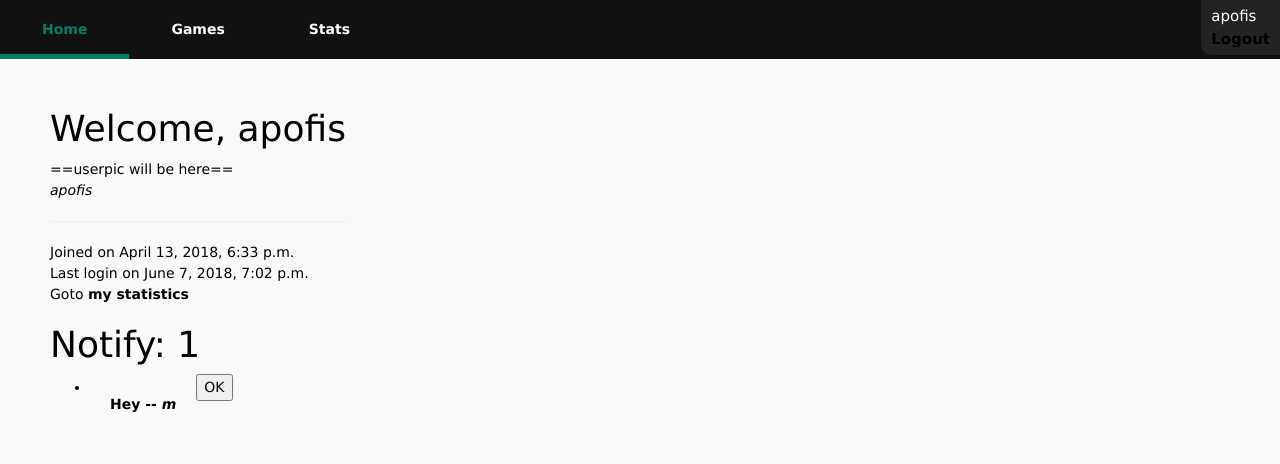
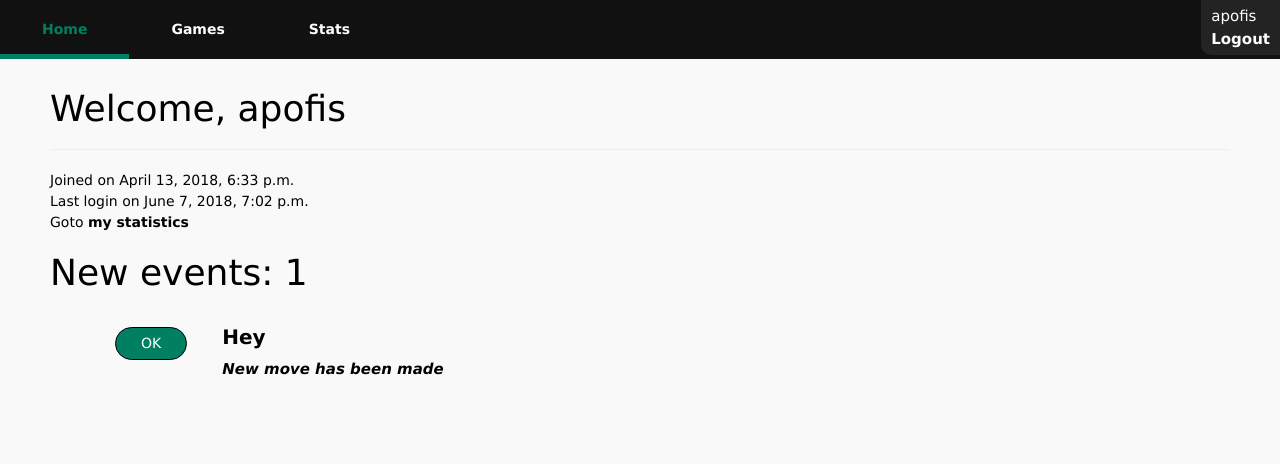
Before and after one commit to apofis96/The_777stones, a Django app: page /home/ in a window 1280 px wide. Shown: the top 464 px of the page. Run offline with Django 3.2, Linux system fonts and the light colour scheme; a user stored in the database is signed in; data comes from the database, SQL or seed files in the repository; both versions use the stored data as it was after the commit; some libraries are stand-ins or nearby versions.

Commit message:
Очень много улучшений

```diff
--- a/static/css/styles.css
+++ b/static/css/styles.css
@@ -1,6 +1,7 @@
 :root {
     --main-bg-color: #f9f9f9;
     --em-color: #008060;
+    --em-color-red: #CC3434;
 }
 
 body {
@@ -37,11 +38,17 @@ header{
 		border: none;
 		background-color: rgba(55,55,55,0.5);
 	}
+    #user a{
+        color: white;
+    }
 .header{
 	padding: 0;
 	padding-left: 5%;
 }
 
+aside{
+    display: inline-block;
+}
 nav{
 	display: table-row-group;
 	width: 100%;
@@ -107,24 +114,43 @@ nav{
     }
 
 /*Available games*/
-    #availablegame-list{
+    #availablegame-list, #notifications-list{
 	    list-style-type: none;
+    }
+    .notification-item{
+        display: block;
     }
     #availablegame-list li div{
         display: inline-block;
     }
-    .availableGame{
+    .availableGame, .notification-item{
         padding: 20px;
         display: inline-block;
         float: left;
         border: var(--main-bg-color);
     }
-    .availableGame div{
+
+    .notification-item{
+        display: block;
+        float: none;
+    }
+    .notification-item div{
+        display: block;
+    }
+    .notification-item form{
+        display: block;
+        margin-right: 30px;
+    }
+    .availableGame div, .notification-item div, .notification-item a div div, .notification-item div div{
         font-size: 20px;
     }
-    .availableGame span{
+    .availableGame, .notification-item span, .notification-item a div span, .notification-item div span{
         font-size: 15px;
         font-style: italic;
+    }
+    #seen{
+       display: block;
+        float: left;
     }
     .isprivate{
         margin: 3px;
@@ -179,7 +205,7 @@ nav{
         padding: 7px 25px 7px 25px;
     }
     #gamenav-newgame a{
-        color: #CC3434;
+        color: var(--em-color-red);
     }
     #gamenav-newgame a:hover{
         border: #CC3434;
@@ -187,13 +213,87 @@ nav{
         border-style: solid;
         border-width: thick;
     }
+    #allgames-top-stats {
+        position: fixed;
+        right: 50px;
+    }
 
+form input{
+    margin-bottom: 10px;
+    height: 2em;
+    text-align: center;
+    border-radius: 2em;
+    border-width: thin;
+    border-style: solid;
+}
+    #login-container, #stats-container{
+        margin: auto;
+        width: 30%;
+        padding: 20px;
+        text-align: center;
+        border-radius: 40px;
+        border-color: lightgray;
+        border-width: thin;
+        border-style: solid;
+    }
+
+    #login-button{
+        border-radius: 20px;
+        border-width: thin;
+        border-style: solid;
+        background-color: var(--em-color);
+        color: white;
+        margin: 5px;
+        padding: 5px 25px 5px 25px;
+    }
+
+    #lost-password{
+        color: var(--em-color-red);
+    }
+    #lost-password a{
+        color: inherit;
+    }
+    #login-main{
+        display: block;
+        float: none;
+	    padding: 0;
+	    margin: 30px 50px 30px 50px;
+        width: auto;
+    }
+#stats-container ul{
+    list-style-type: none;
+    font-size: large;
+}
+#activeGame{
+    text-align: center;
+}
+
+#oldmoves-container{
+    padding-left: 50px;
+}
+#oldmoves-list{
+    list-style-type: none;
+}
+.movepic{
+    width: 60px;
+}
 main{
+    display: block;
 	padding: 0;
-	float: left;
-	margin: 30px 50px 30px 50px;
-	position: relative;
+	margin: auto;
+    margin-top: 20px;
+    margin-left: 20%;
 }
+
+.player{
+    display: inline-block;
+}
+#score{
+    display: inline-block;
+    margin: auto 20px;
+    color: var(--em-color-red);
+}
+
 a{
 	font-weight: bolder;
 	color: black;
--- a/templates/home.html
+++ b/templates/home.html
@@ -1,11 +1,10 @@
-{% extends "base_generic.html" %}
+{% extends "login_generic.html" %}
 {% block title %}Home{% endblock %}
 {% block content %}
     <h1>Welcome, {{ request.user.get_username }}</h1>
     <div id="aboutuser">
-        <div id="userpic">==userpic will be here==</div>
         <div>
-            <em>{{ request.user.get_username }}</em><br><hr>
+            <hr>
             Joined on {{ request.user.date_joined }}<br>
             Last login on {{ request.user.last_login }}<br>
             Goto <a href="{% url 'Games Stats' %}">my statistics </a>
@@ -13,23 +12,28 @@
     </div>
     <div>
         {% if var > 0 %}
-            <h1>Notify: {{ var }}</h1>
-            <ul>
+            <h1>New events: {{ var }}</h1>
+            <ul id="notifications-list">
             {% for noti in notify %}
-                {% if noti.notificationType == 'm' %}
-                    <li><a href="{% url 'Join Game' %}?id={{ noti.gameID.id }}"><div class="availableGame">{{ noti.gameID.gameName }} -- <i>{{ noti.notificationType }}</i></div></a>
-                {% else %}
-                    <li><div class="availableGame">{{ noti.gameID.gameName }} -- <i>{{ noti.notificationType }}</i></div>
-                {% endif %}
-                <form method="post">
-                {% csrf_token %}
-                    <button name="close" type="submit" value={{ noti.id }}>OK</button>
-                </form>
-            </li>
+                <li class="notification-item">
+                    <form method="post" id="seen">
+                    {% csrf_token %}
+                        <button id="login-button" name="close" type="submit" value={{ noti.id }}>OK</button>
+                    </form>
+
+                    {% if noti.notificationType == 'm' %}
+                        <a href="{% url 'Join Game' %}?id={{ noti.gameID.id }}">
+                            <div ><div>{{ noti.gameID.gameName }}</div>
+                                <span>New move has been made</span></div></a>
+                    {% else %}
+                        <div ><div>{{ noti.gameID.gameName }}</div>
+                                <span>Your opponent finished this game</span></div>
+                    {% endif %}
+                </li>
             {% endfor %}
             </ul>
         {% else %}
-            <p>No games available! <a href="{% url 'New Game' %}"> New game</a></p>
+            <p>No new messages! <a href="{% url 'New Game' %}"> New game</a></p>
         {% endif %}
     </div>
 {% endblock %}
--- /dev/null
+++ b/templates/login_generic.html
@@ -0,0 +1,40 @@
+<!DOCTYPE html>
+<html lang="en">
+<head>
+  <title>{% block title %}КНБ{% endblock %}</title>
+  <meta charset="utf-8">
+  <meta name="viewport" content="width=device-width, initial-scale=1">
+  {% block meta %}{% endblock %}
+  <link rel="stylesheet" href="https://maxcdn.bootstrapcdn.com/bootstrap/3.3.7/css/bootstrap.min.css">
+  <script src="https://ajax.googleapis.com/ajax/libs/jquery/1.12.4/jquery.min.js"></script>
+  <script src="https://maxcdn.bootstrapcdn.com/bootstrap/3.3.7/js/bootstrap.min.js"></script>
+
+  <!-- Добавление дополнительного статического CSS файла -->
+  {% load static %}
+  <link rel="stylesheet" href="{% static '../static/css/styles.css' %}">
+</head>
+
+<body>
+
+      <nav>
+      <ul>
+          <li><a href="{% url 'Home' %}">Home</a></li>
+          <li><a href="{% url 'All Games' %}">Games</a></li>
+          <li><a href="{% url 'Games Stats' %}">Stats</a></li>
+      </ul>
+          <div id="user">
+        {% if user.is_authenticated %}
+            <div id="username">{{ user.get_username }}</div>
+              <a href="{% url 'logout'%}?next=/accounts/login">Logout</a>
+          {% else %}
+             <div><a href="{% url 'login'%}?next={{request.path}}">Login</a></div>
+            {% endif %}
+    </div>
+      </nav>
+      {% block aside %}{% endblock %}
+      <main id="login-main">
+      {% block content %}{% endblock %}
+      </main>
+
+</body>
+</html>
--- a/userStatistics/views.py
+++ b/userStatistics/views.py
@@ -40,6 +40,7 @@ def statsAll(request):
                                                               wonGames.count() * 100 / games.filter(
                                                                   isCompleted=True).count()),
                                                           },
+                                         'games': games.exclude(isCompleted=False),
                                          'bestUser': {'user': rating[0][0], 'winrate': "{0:.2f}".format(rating[0][1] * 100)},
                                          'worstUser': {'user': rating[-1][0], 'winrate': "{0:.2f}".format(rating[-1][1] * 100)}}
     )
```
Also changed, not shown: game/views.py (+13 -2 lines), templates/game/activeGame.html (+15 -4 lines), templates/game/game.html (+5 -3 lines), templates/registration/login.html (+6 -12 lines), templates/stats/statsAll.html (+29 -7 lines), db.sqlite3, static/img/p.png (added), static/img/pt.png (added), static/img/r.png (added), static/img/rt.png (added), static/img/s.png (added), static/img/st.png (added).
